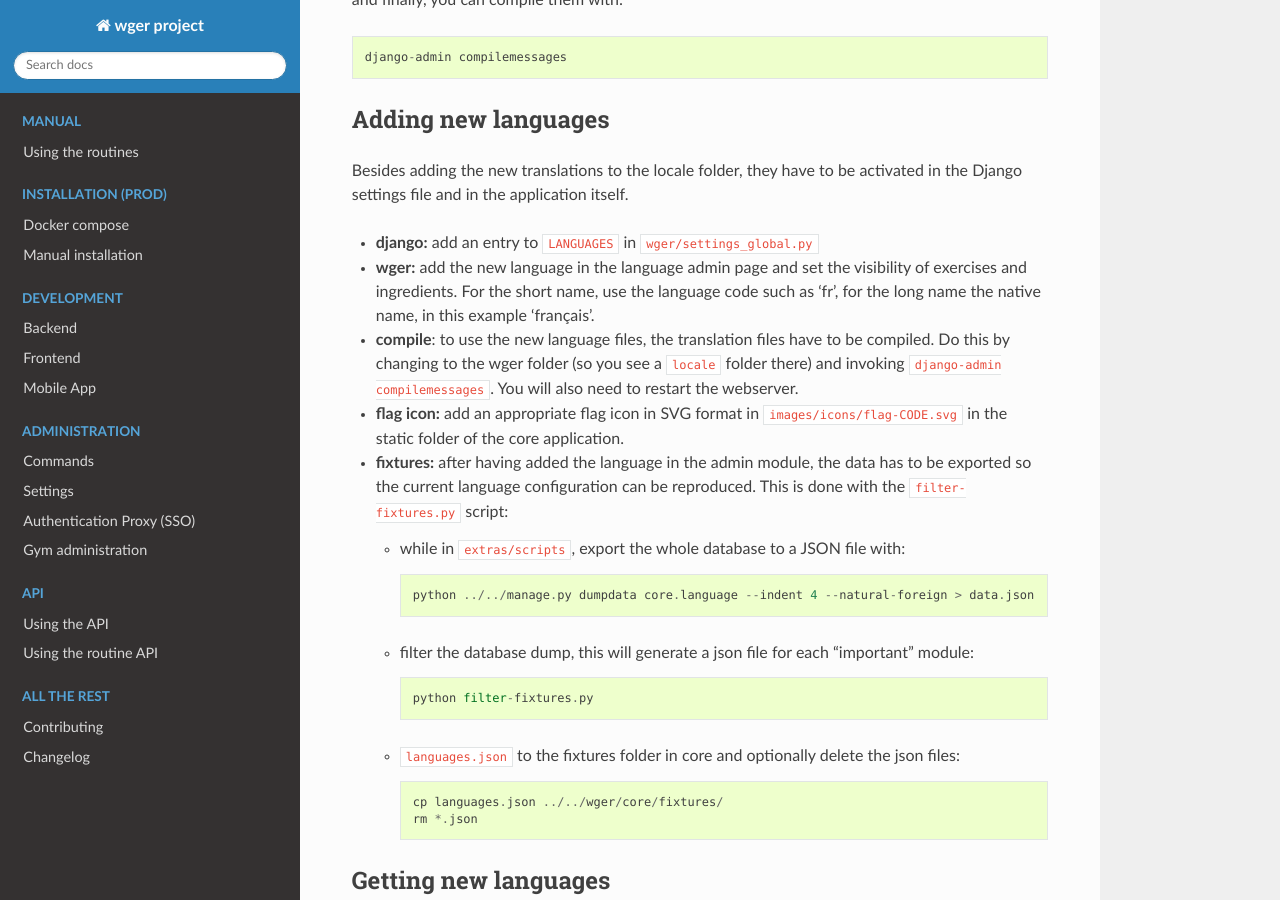
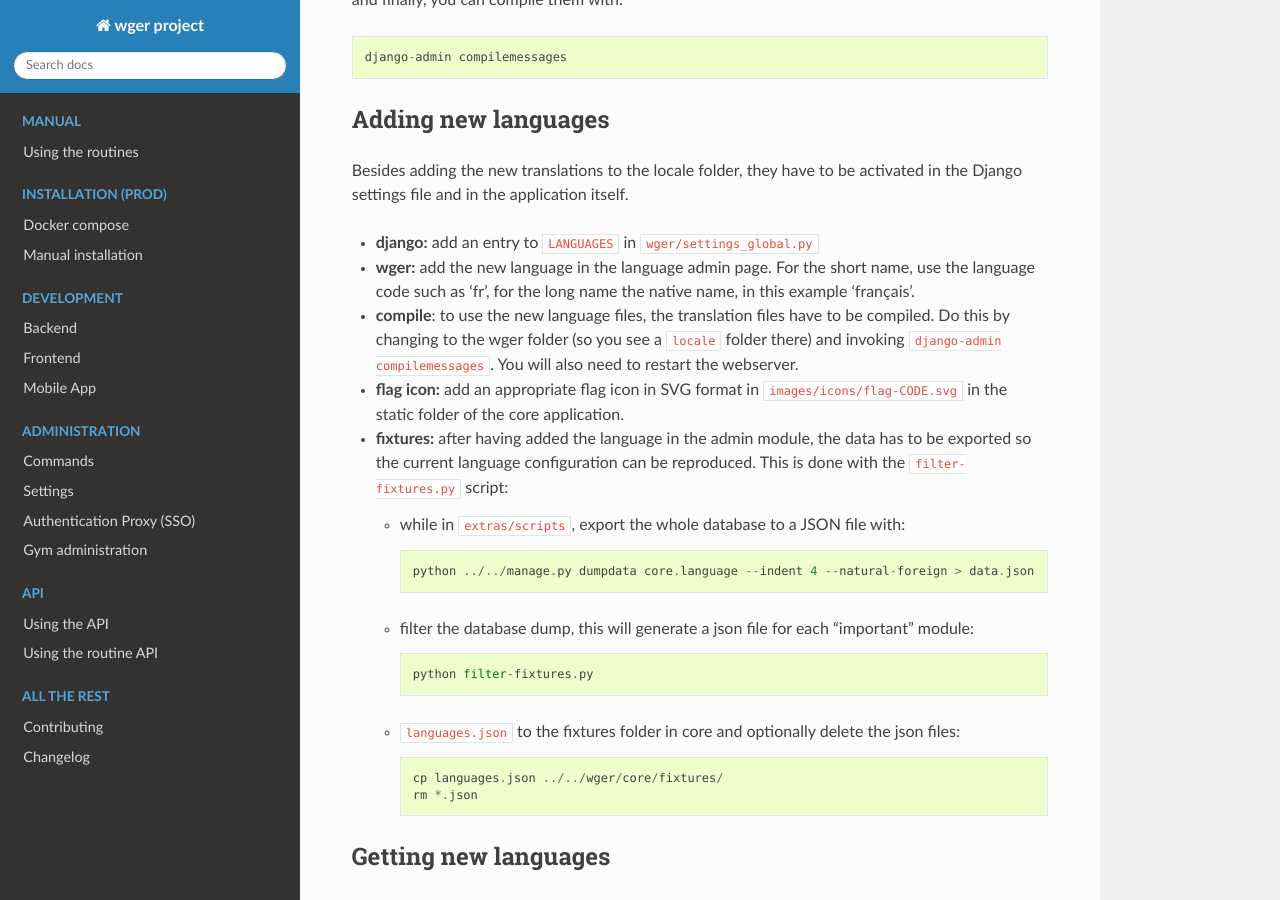
Before and after one commit to wger-project/docs, a Sphinx documentation site: the page built from docs/development/i18n.rst, in a window 1280 px wide and 900 px high, scrolled down 529 px. Built offline with Sphinx 7.4.7 and the Read the Docs theme 3.1.0, drawn with Linux system fonts in a browser that asks for light colours.

Commit message:
There is no language-based visibility anymore

```diff
--- a/docs/development/i18n.rst
+++ b/docs/development/i18n.rst
@@ -31,10 +31,9 @@ activated in the Django settings file and in the application itself.
 
 * **django:** add an entry to ``LANGUAGES`` in ``wger/settings_global.py``
 
-* **wger:** add the new language in the language admin page and set the
-  visibility of exercises and ingredients. For the short name, use the
-  language code such as 'fr', for the long name the native name, in this example
-  'français'.
+* **wger:** add the new language in the language admin page. For the short name,
+  use the language code such as 'fr', for the long name the native name, in this
+  example 'français'.
 
 * **compile**: to use the new language files, the translation files have to be
   compiled. Do this by changing to the wger folder (so you see a ``locale``
```
